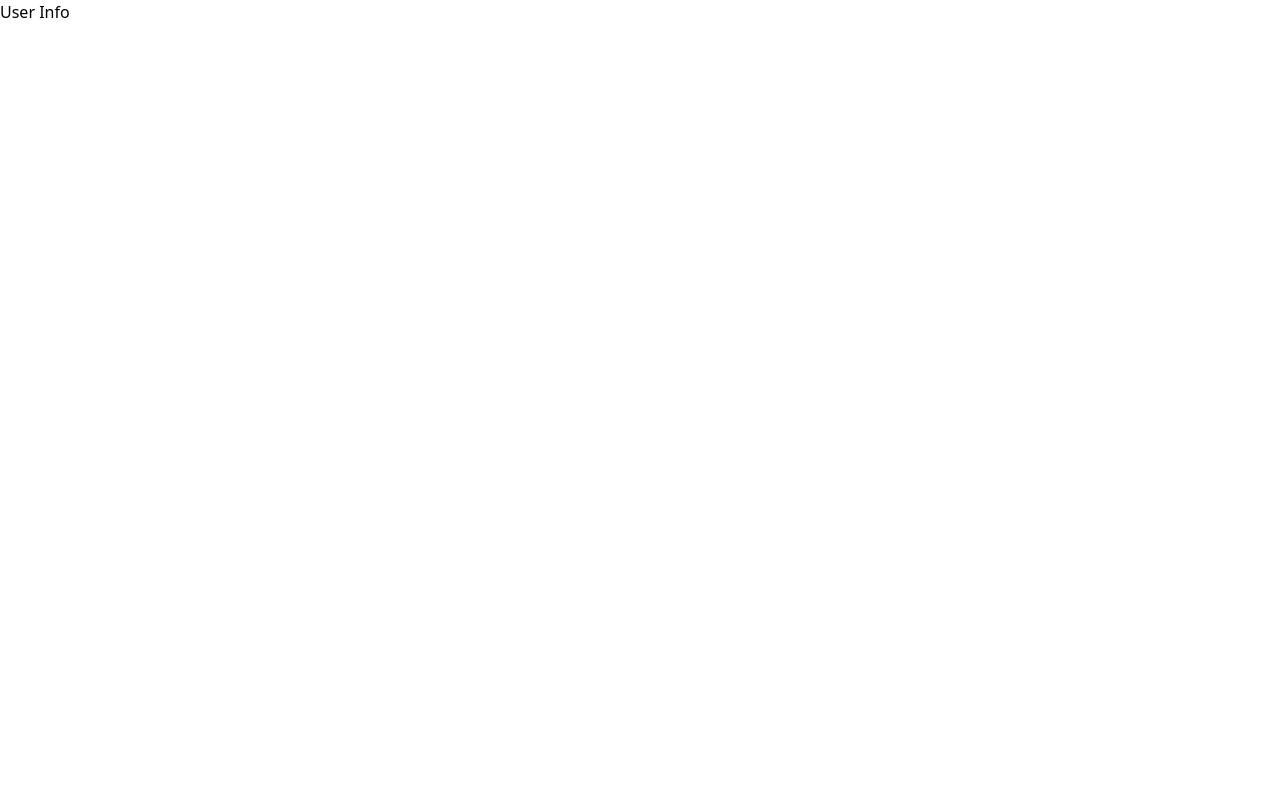
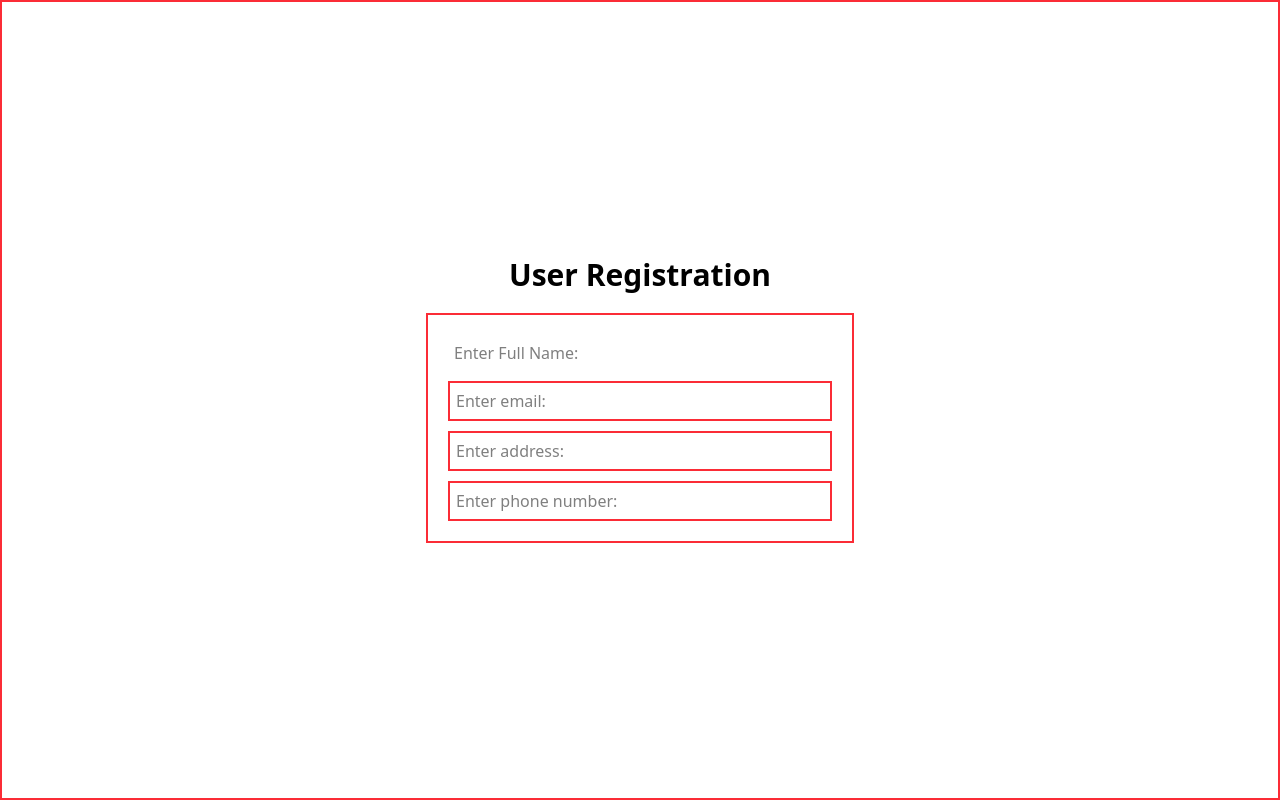
Before and after one commit to Sainath-Nanaware/javaScript-Quetions, a React (Vite) app in the folder reactProject/: page /userDetails in a window 1280 px wide. Built offline with nearby package versions, Linux system fonts and the light colour scheme.

Commit message:
edit registration form

```diff
--- a/reactProject/src/pages/UserDetails.jsx
+++ b/reactProject/src/pages/UserDetails.jsx
@@ -2,8 +2,15 @@ import React from 'react'
 
 function UserDetails() {
   return (
-    <div>
-      <h1>User Info</h1>
+    <div className='pb h-[100vh] flex flex-col justify-center items-center gap-[20px]'>
+        <h1 className='font-semibold text-3xl'>User Registration</h1>
+      <div className='pb flex flex-col justify-center items-start gap-[10px] p-[20px]'>
+        <input type="text" name='FullName' placeholder='Enter Full Name:' className='border-b-orange-50 p-[6px] w-[30vw]' />
+        <input type="email" name='Email' placeholder='Enter email:' className='pb p-[6px] w-[30vw]' />
+        <input type="text" name='Address' placeholder='Enter address:' className='pb p-[6px] w-[30vw]' />
+        <input type="text" name='Phone no' placeholder='Enter phone number:' className='pb p-[6px] w-[30vw]' />
+
+      </div>
     </div>
   )
 }
```
